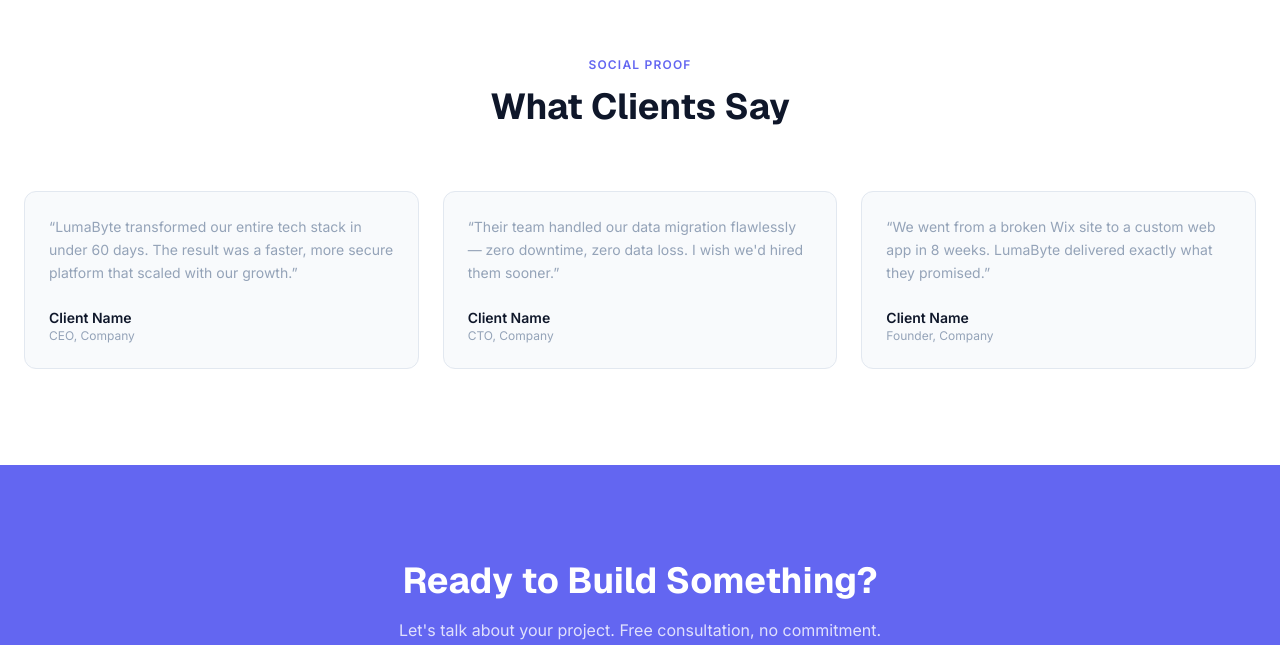
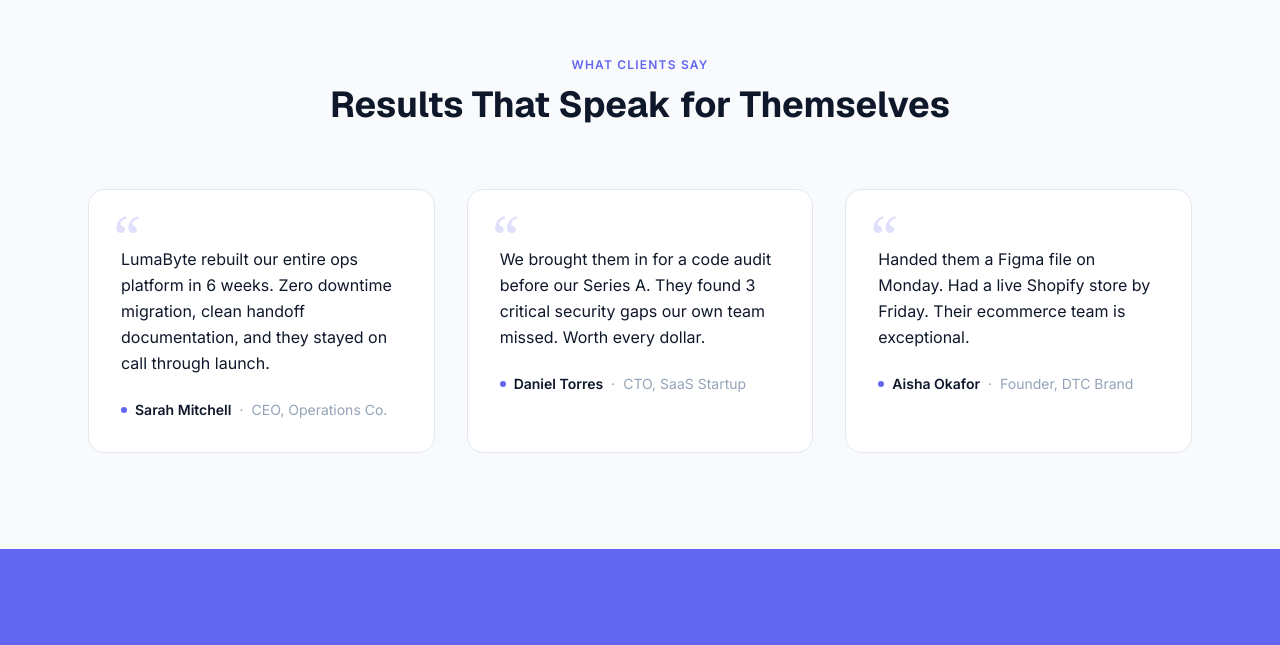
Before and after one commit to bytewise-curriculum/lumabyte, a Next.js app: page / in a window 1280 px wide. Shown: the part 2152-2797 px from the top of the page. Built offline with nearby package versions, Linux system fonts and the light colour scheme.

Commit message:
feat: upgrade Testimonials with stagger animation and improved copy

```diff
--- a/components/sections/Testimonials.tsx
+++ b/components/sections/Testimonials.tsx
@@ -1,41 +1,83 @@
+'use client'
+
+import { motion } from 'framer-motion'
+import { FadeUp } from '@/components/ui/FadeUp'
+
 const testimonials = [
   {
-    quote: "LumaByte transformed our entire tech stack in under 60 days. The result was a faster, more secure platform that scaled with our growth.",
-    name: 'Client Name',
-    role: 'CEO, Company',
+    quote:
+      "LumaByte rebuilt our entire ops platform in 6 weeks. Zero downtime migration, clean handoff documentation, and they stayed on call through launch.",
+    name: 'Sarah Mitchell',
+    role: 'CEO, Operations Co.',
   },
   {
-    quote: "Their team handled our data migration flawlessly — zero downtime, zero data loss. I wish we'd hired them sooner.",
-    name: 'Client Name',
-    role: 'CTO, Company',
+    quote:
+      "We brought them in for a code audit before our Series A. They found 3 critical security gaps our own team missed. Worth every dollar.",
+    name: 'Daniel Torres',
+    role: 'CTO, SaaS Startup',
   },
   {
-    quote: "We went from a broken Wix site to a custom web app in 8 weeks. LumaByte delivered exactly what they promised.",
-    name: 'Client Name',
-    role: 'Founder, Company',
+    quote:
+      "Handed them a Figma file on Monday. Had a live Shopify store by Friday. Their ecommerce team is exceptional.",
+    name: 'Aisha Okafor',
+    role: 'Founder, DTC Brand',
   },
 ]
 
+const container = {
+  hidden: {},
+  show: { transition: { staggerChildren: 0.12 } },
+}
+
+const item = {
+  hidden: { opacity: 0, y: 30 },
+  show: { opacity: 1, y: 0, transition: { duration: 0.5, ease: 'easeOut' } },
+}
+
 export function Testimonials() {
   return (
-    <section className="py-24 px-6 bg-background">
-      <div className="max-w-7xl mx-auto">
-        <div className="text-center mb-16">
-          <span className="text-xs uppercase tracking-widest text-accent font-semibold">Social Proof</span>
-          <h2 className="font-geist text-4xl font-bold text-foreground mt-3">What Clients Say</h2>
-        </div>
+    <section className="py-24 bg-muted-bg">
+      <div className="max-w-6xl mx-auto px-6">
+        <FadeUp className="text-center mb-16">
+          <span className="inline-block text-xs uppercase tracking-widest text-accent font-semibold mb-3">
+            What Clients Say
+          </span>
+          <h2 className="font-geist text-3xl md:text-4xl font-bold text-foreground">
+            Results That Speak for Themselves
+          </h2>
+        </FadeUp>
 
-        <div className="grid grid-cols-1 md:grid-cols-3 gap-6">
-          {testimonials.map((t, i) => (
-            <div key={i} className="bg-muted-bg border border-border rounded-xl p-6">
-              <p className="text-sm text-muted leading-relaxed mb-6">&ldquo;{t.quote}&rdquo;</p>
-              <div>
+        <motion.div
+          className="grid grid-cols-1 md:grid-cols-3 gap-8"
+          variants={container}
+          initial="hidden"
+          whileInView="show"
+          viewport={{ once: true }}
+        >
+          {testimonials.map((t) => (
+            <motion.div
+              key={t.name}
+              variants={item}
+              className="group relative bg-background border border-border rounded-2xl p-8 transition-all duration-300 hover:border-t-2 hover:border-t-accent overflow-hidden"
+            >
+              {/* Decorative quote mark */}
+              <span className="absolute top-4 left-6 font-serif text-6xl text-accent/20 leading-none select-none pointer-events-none">
+                &ldquo;
+              </span>
+
+              <p className="relative text-base text-foreground leading-relaxed mb-6 pt-6">
+                {t.quote}
+              </p>
+
+              <div className="flex items-center gap-2">
+                <div className="w-1.5 h-1.5 rounded-full bg-accent" />
                 <p className="text-sm font-semibold text-foreground">{t.name}</p>
-                <p className="text-xs text-muted">{t.role}</p>
+                <span className="text-muted text-sm">·</span>
+                <p className="text-sm text-muted">{t.role}</p>
               </div>
-            </div>
+            </motion.div>
           ))}
-        </div>
+        </motion.div>
       </div>
     </section>
   )
```
